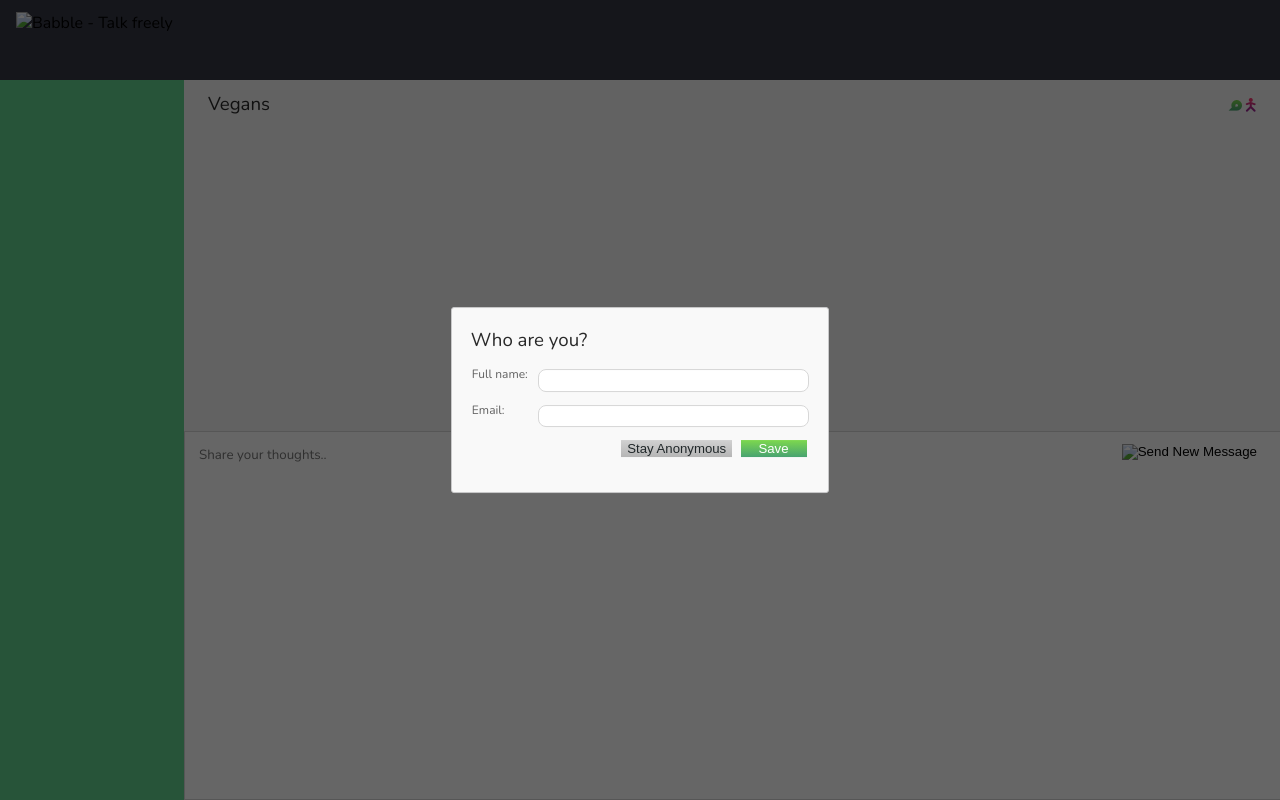
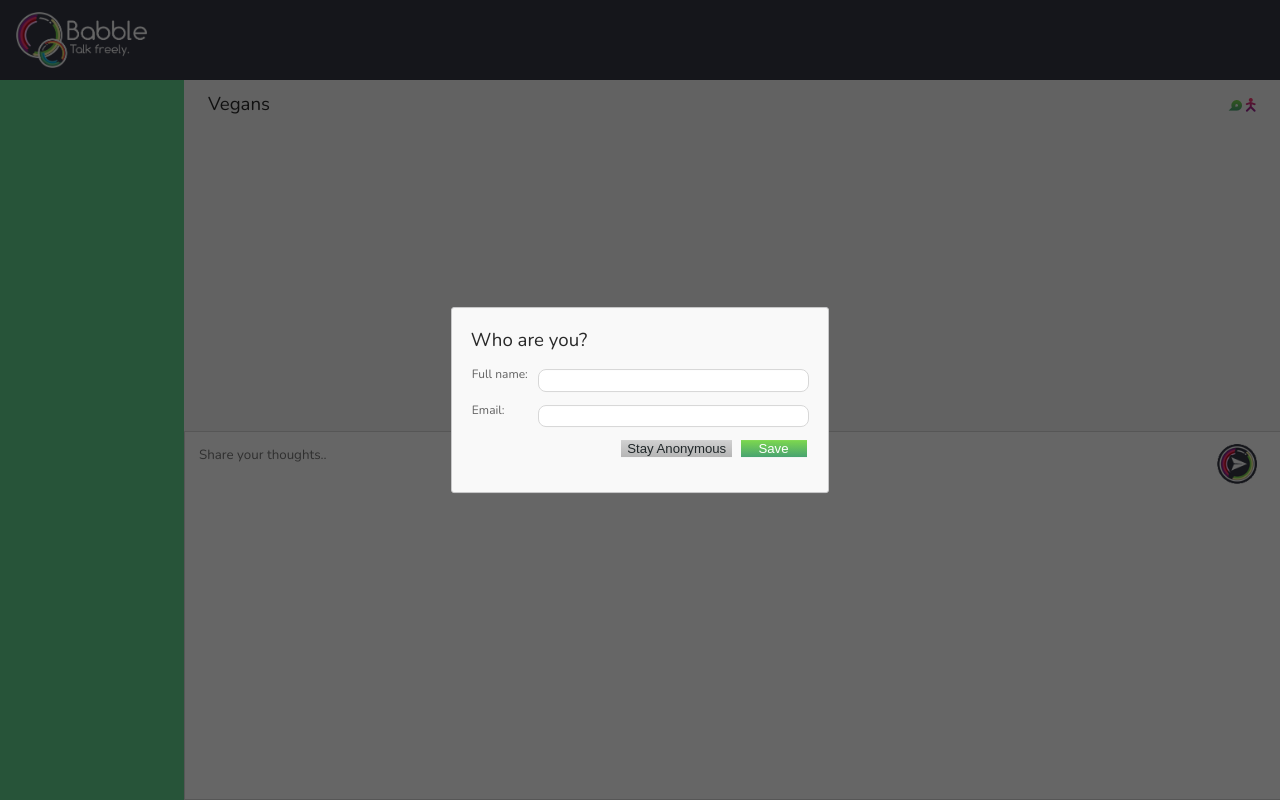
Before and after one commit to Lidyato/Bubble, a website: page client/index.html in a window 1280 px wide. Drawn offline with nearby package versions, Linux system fonts and the light colour scheme.

Commit message:
one more

```diff
--- a/client/index.html
+++ b/client/index.html
@@ -8,7 +8,7 @@
 
 	<body>
 		<header>
-            <img src="images/logo.gif" aria-label="Babble - Talk freely" alt="Babble - Talk freely"/>
+            <img src="images/logo.png" aria-label="Babble - Talk freely" alt="Babble - Talk freely"/>
 		</header>
 
         <section>
@@ -34,7 +34,7 @@
                             <pre><span></span></pre>
                             <textarea name="message-content" placeholder="Share your thoughts.." aria-label="write new Message" ></textarea>
                         </div>
-                        <input alt="Send New Message" aria-label="Send New Message" class="submit-button" type="image" src="images/send.gif" />
+                        <input alt="Send New Message" aria-label="Send New Message" class="submit-button" type="image" src="images/send.png" />
                     </form>
                 </footer>
             </main>
```
